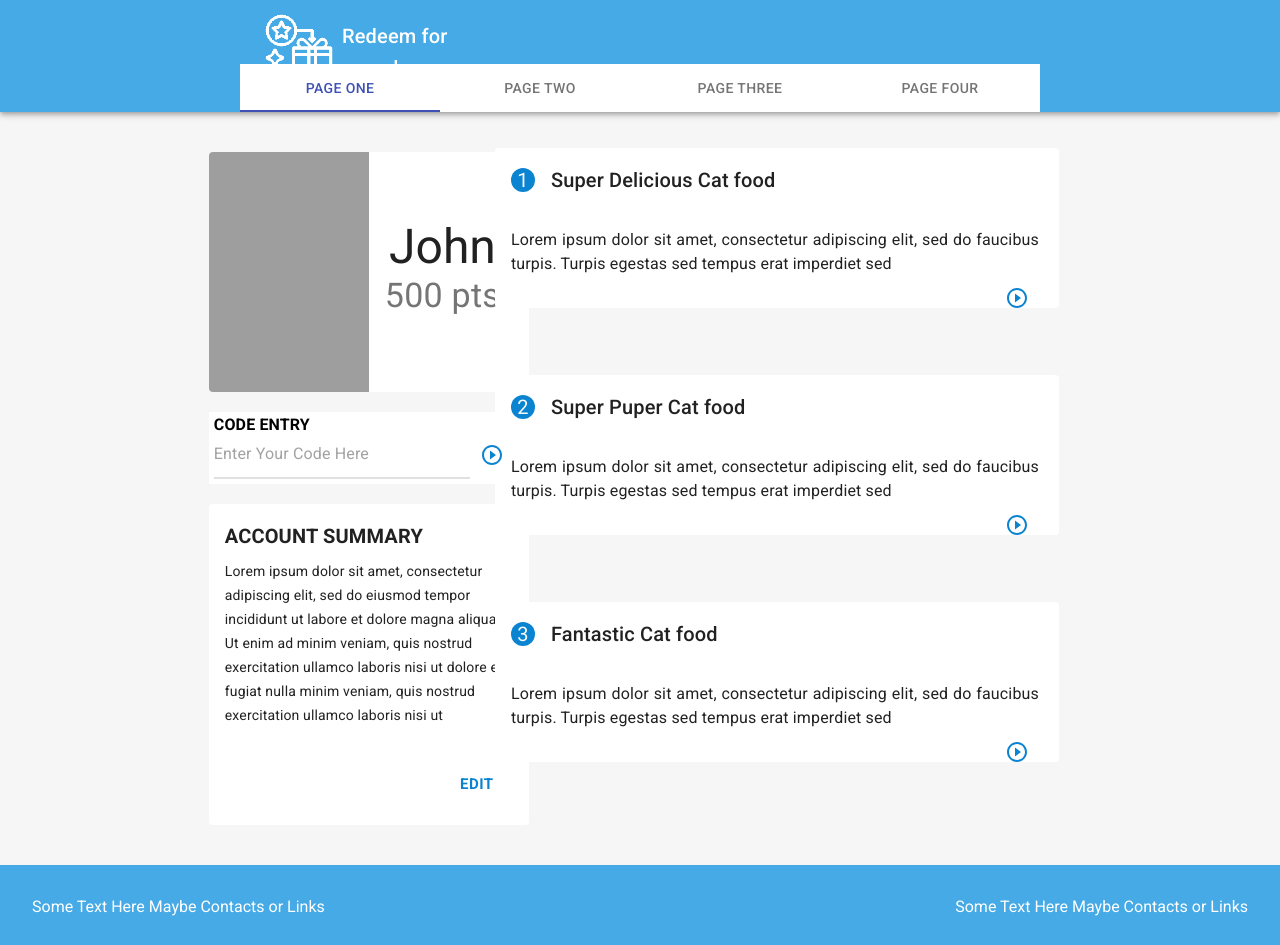
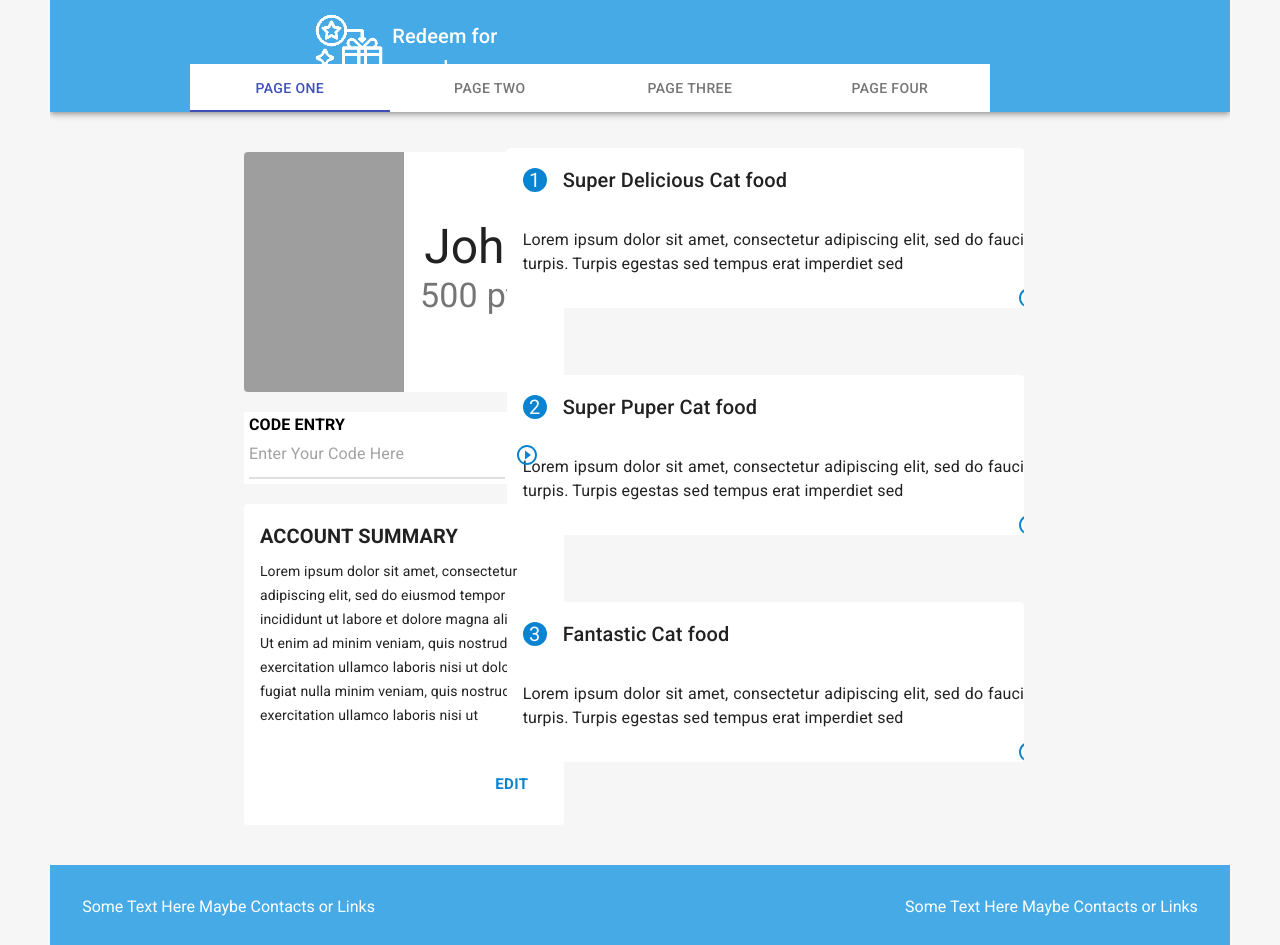
Before and after one commit to ViktoriiaDavydova/vdavydova-for6factor, a React (Create React App) app: page / in a window 1280 px wide. Built offline with nearby package versions, Linux system fonts and the light colour scheme; grey boxes are pictures that could not be loaded.

Commit message:
Update styles.css

```diff
--- a/src/styles/styles.css
+++ b/src/styles/styles.css
@@ -2,6 +2,19 @@
   padding: 0;
   margin: 0;
   box-sizing: border-box;
+}
+
+@media only screen and (max-width: 1500px) {
+  html, body {
+          margin-left:2%;
+          margin-right:2%;
+}
+}
+@media only screen and (min-width:1501px) {
+html, body {
+      margin-left:5%;
+      margin-right:5%;
+}
 }
 
 body {
```
